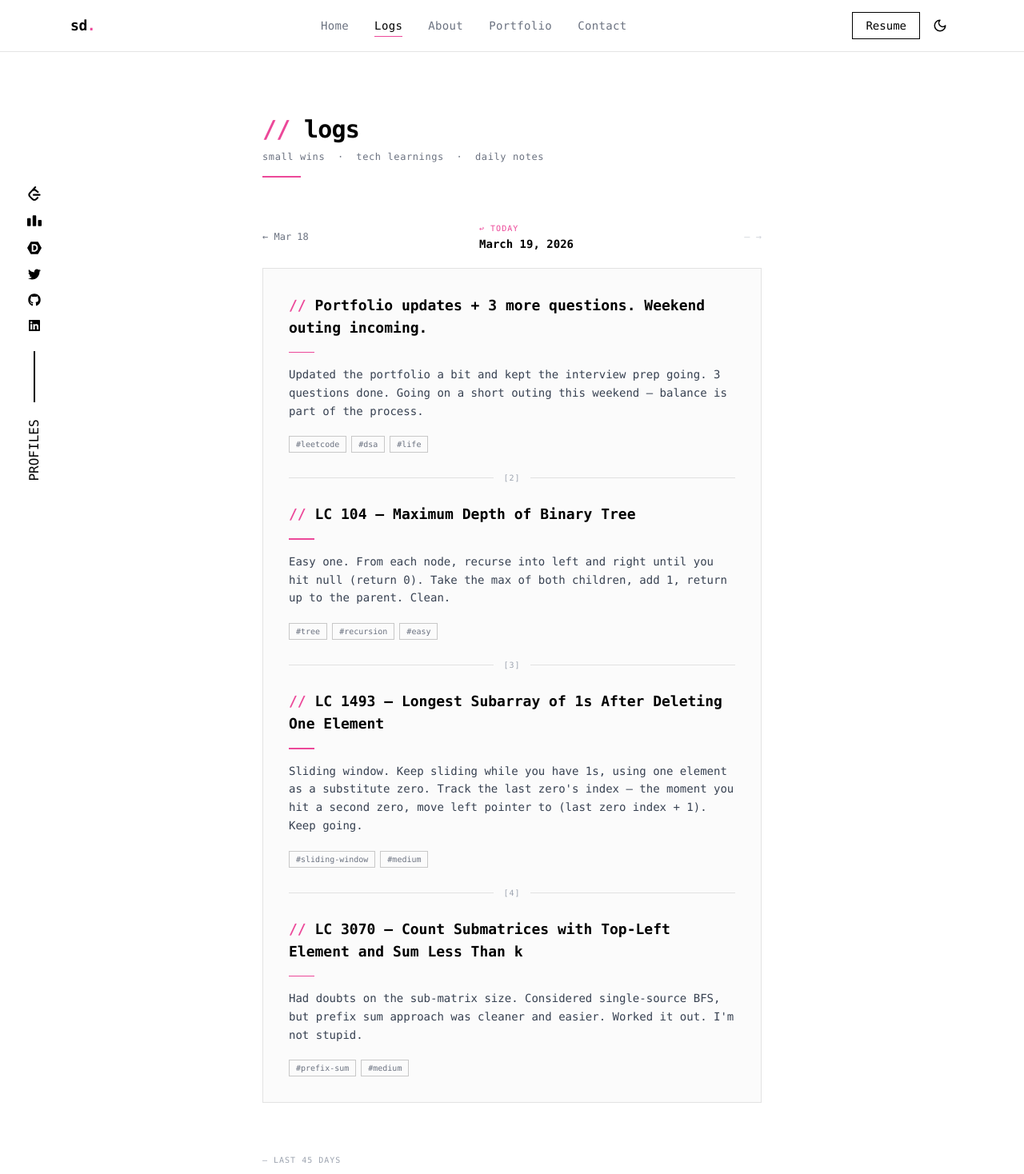
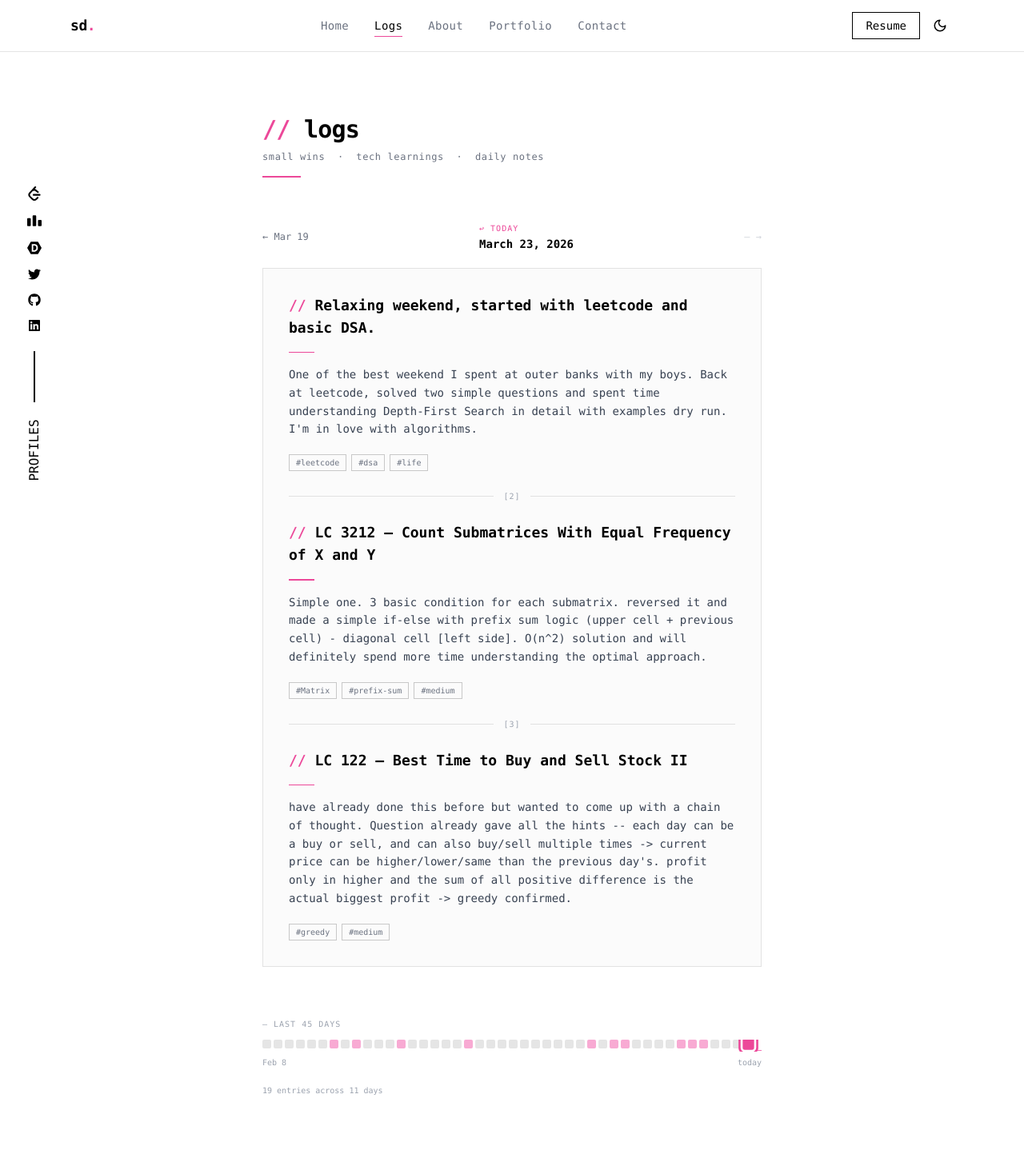
Before and after one commit to saniddhyaDubey/portfolio, a Next.js app: page /logs in a window 1280 px wide. Shown: the top 1468 px of the page at 80% size. Built offline with nearby package versions, Linux system fonts and the light colour scheme.

Commit message:
chore: today's log updated

```diff
--- a/src/data/logs.ts
+++ b/src/data/logs.ts
@@ -15,6 +15,24 @@ export type LogEntry = {
 };
 
 export const logs: LogEntry[] = [
+  {
+    date: "2026-03-23",
+    title: "Relaxing weekend, started with leetcode and basic DSA.",
+    body: "One of the best weekend I spent at outer banks with my boys. Back at leetcode, solved two simple questions and spent time understanding Depth-First Search in detail with examples dry run. I'm in love with algorithms.",
+    tags: ["leetcode", "dsa", "life"],
+    more: [
+      {
+        title: "LC 3212 — Count Submatrices With Equal Frequency of X and Y",
+        body: "Simple one. 3 basic condition for each submatrix. reversed it and made a simple if-else with prefix sum logic (upper cell + previous cell) - diagonal cell [left side]. O(n^2) solution and will definitely spend more time understanding the optimal approach.",
+        tags: ["Matrix", "prefix-sum", "medium"],
+      },
+      {
+        title: "LC 122 — Best Time to Buy and Sell Stock II",
+        body: "have already done this before but wanted to come up with a chain of thought. Question already gave all the hints -- each day can be a buy or sell, and can also buy/sell multiple times -> current price can be higher/lower/same than the previous day's. profit only in higher and the sum of all positive difference is the actual biggest profit -> greedy confirmed.",
+        tags: ["greedy", "medium"],
+      },
+    ],
+  },
   {
     date: "2026-03-19",
     title: "Portfolio updates + 3 more questions. Weekend outing incoming.",
```
